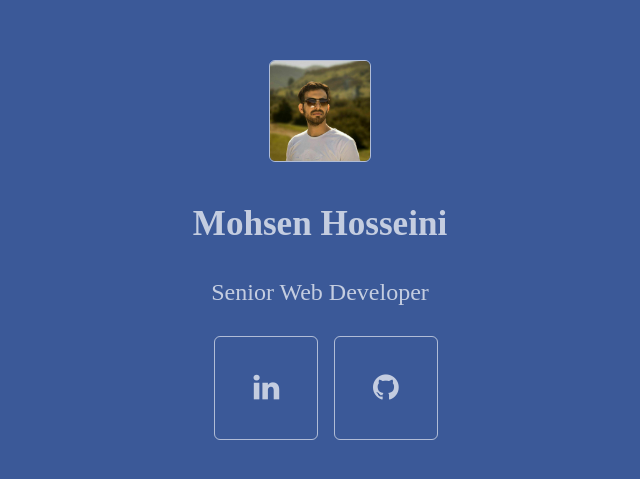
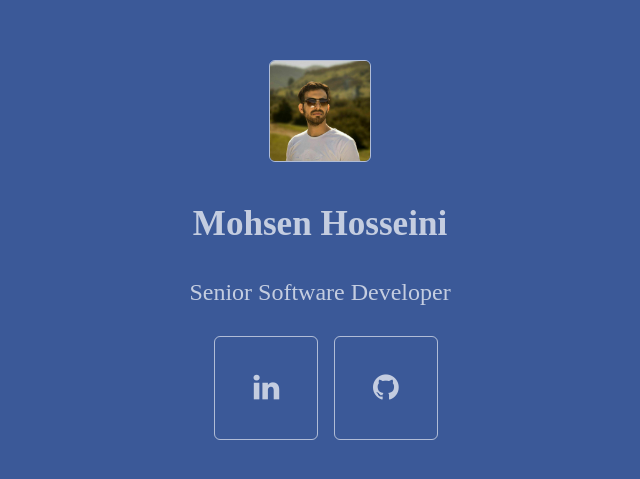
Before and after one commit to mohsentm/mohsentm, a plain HTML site: page index.html in a window 1280 px wide. Shown: the part 125-604 px from the top of the page, 320-960 px from the left. Drawn offline with Linux system fonts and the light colour scheme.

Commit message:
Update index.html

```diff
--- a/index.html
+++ b/index.html
@@ -84,7 +84,7 @@ p {
   <div id="social-test">
   <img src="avatar.jpg" alt="mohsen hosseini" />
   <h3>Mohsen Hosseini</h3>
-  <p>Senior Web Developer</p>
+  <p>Senior Software Developer</p>
   <ul class="social">
     <li><a href="https://www.linkedin.com/in/mohsen-hosseini-28997b90/"><i class="fa fa-linkedin" aria-hidden="true"></i></a></li>
     <li><a href="https://github.com/mohsentm"><i class="fa fa-github" aria-hidden="true"></a></i></li>
```
